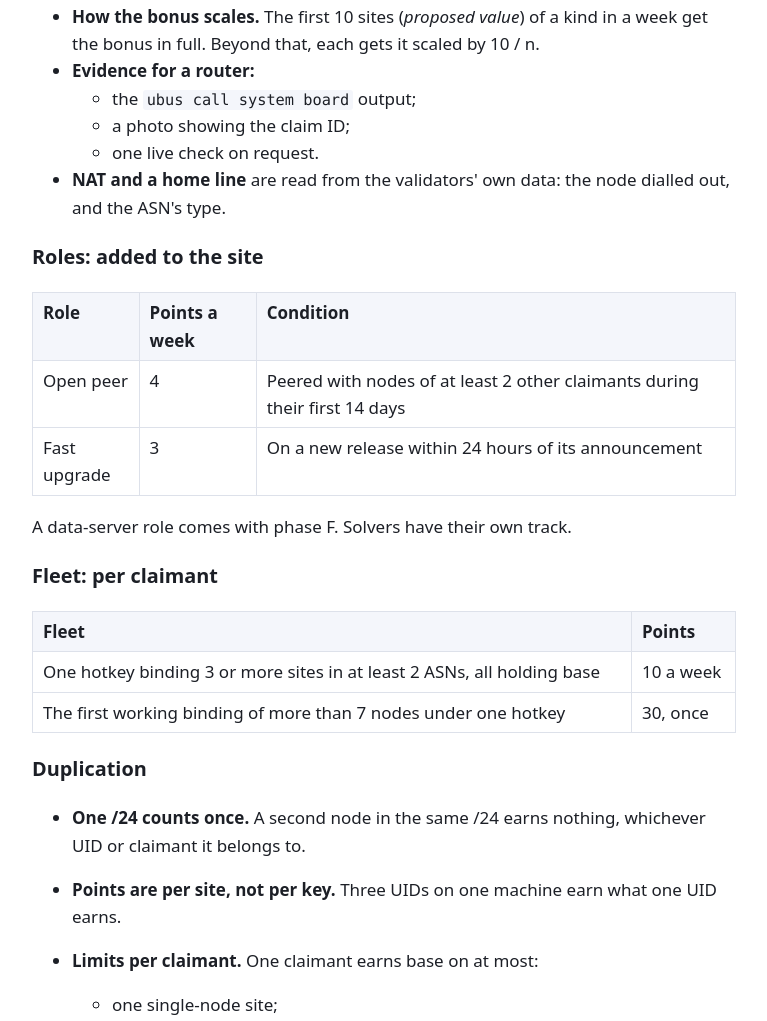
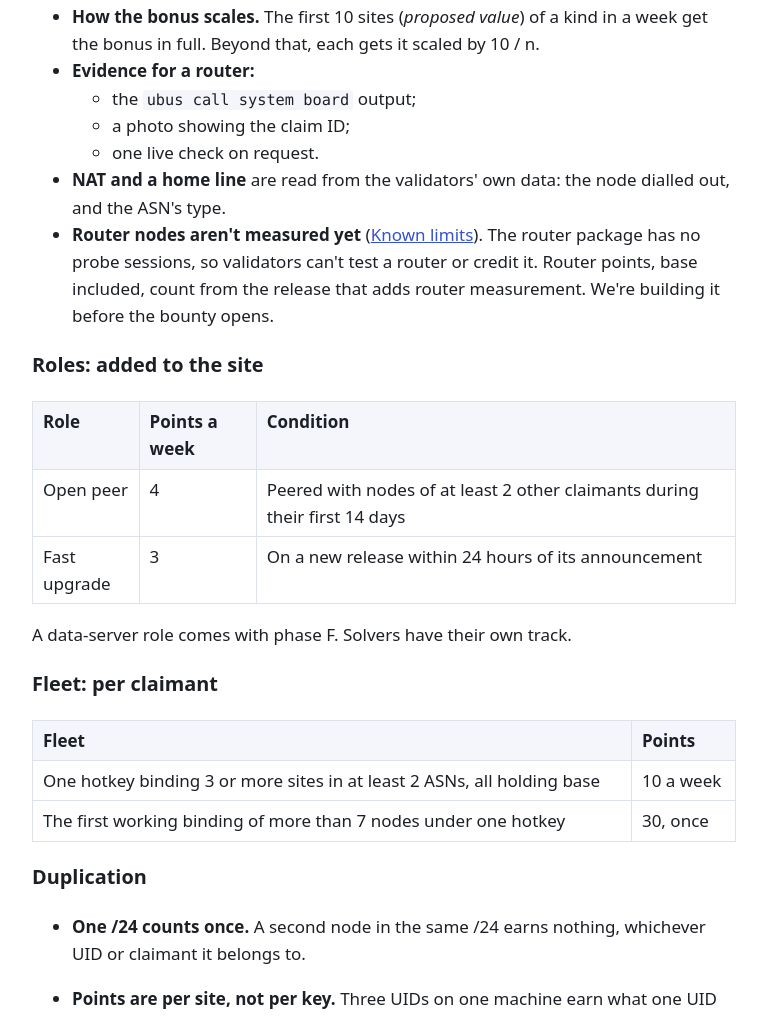
Before and after one commit to benny1232123/releases, a plain HTML site: page docs/testnet-rules.html in a window 1280 px wide. Shown: the part 3646-4667 px from the top of the page, without its empty margins (256-1023 px from the left). Drawn offline with Linux system fonts and the light colour scheme.

Commit message:
Testnet rules: router nodes aren't measured yet; router points count from the release that measures them
Co-Authored-By: Claude Opus 5.5 <noreply@anthropic.com>

```diff
--- a/docs/testnet-rules.html
+++ b/docs/testnet-rules.html
@@ -216,6 +216,11 @@ Beyond that, each gets it scaled by 10 / n.</li>
 </ul></li>
 <li><strong>NAT and a home line</strong> are read from the validators'
 own data: the node dialled out, and the ASN's type.</li>
+<li><strong>Router nodes aren't measured yet</strong> (<a
+href="known-limits.html">Known limits</a>). The router package has no
+probe sessions, so validators can't test a router or credit it. Router
+points, base included, count from the release that adds router
+measurement. We're building it before the bounty opens.</li>
 </ul>
 <h3 id="roles-added-to-the-site">Roles: added to the site</h3>
 <table>
```
Also changed, not shown: TESTNET-RULES.md (+1 -0 lines).
